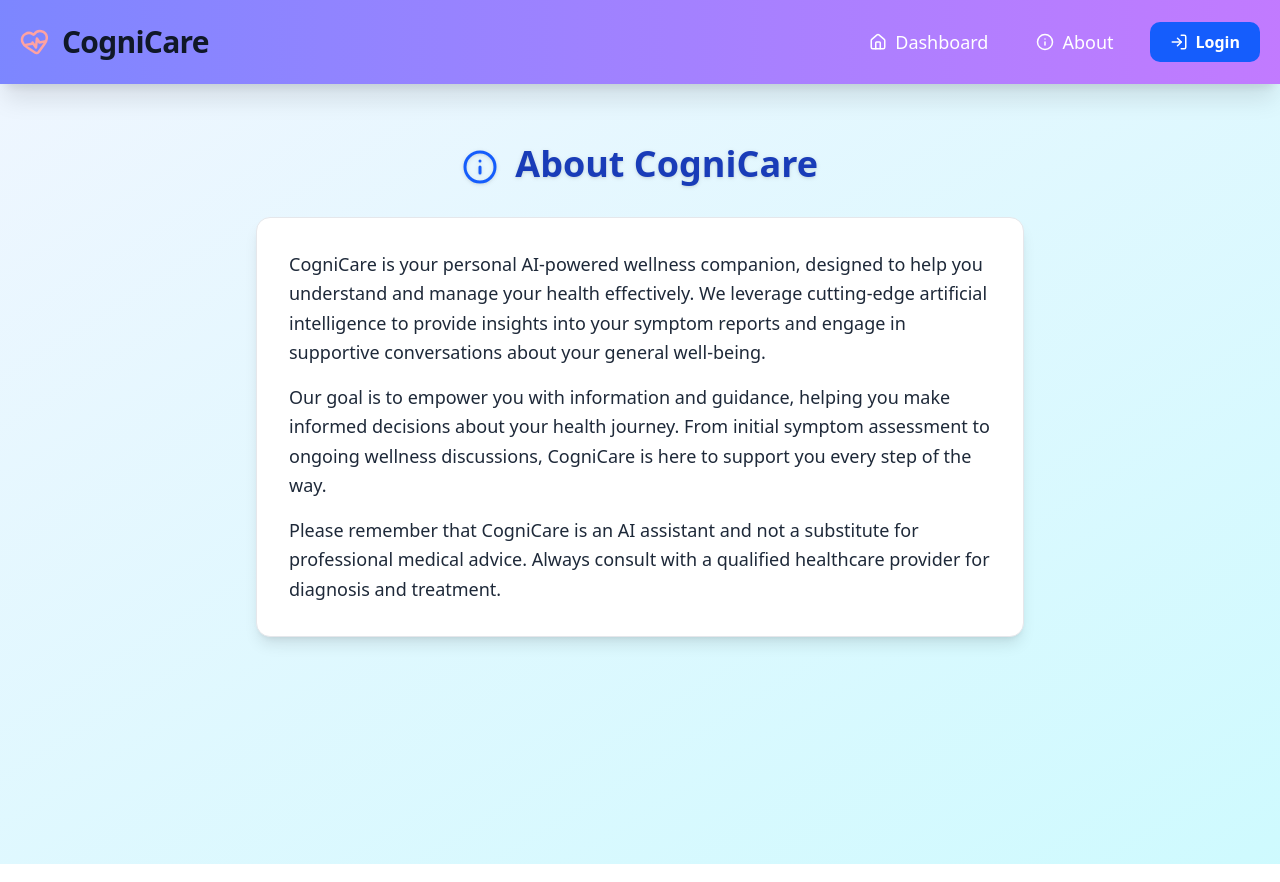
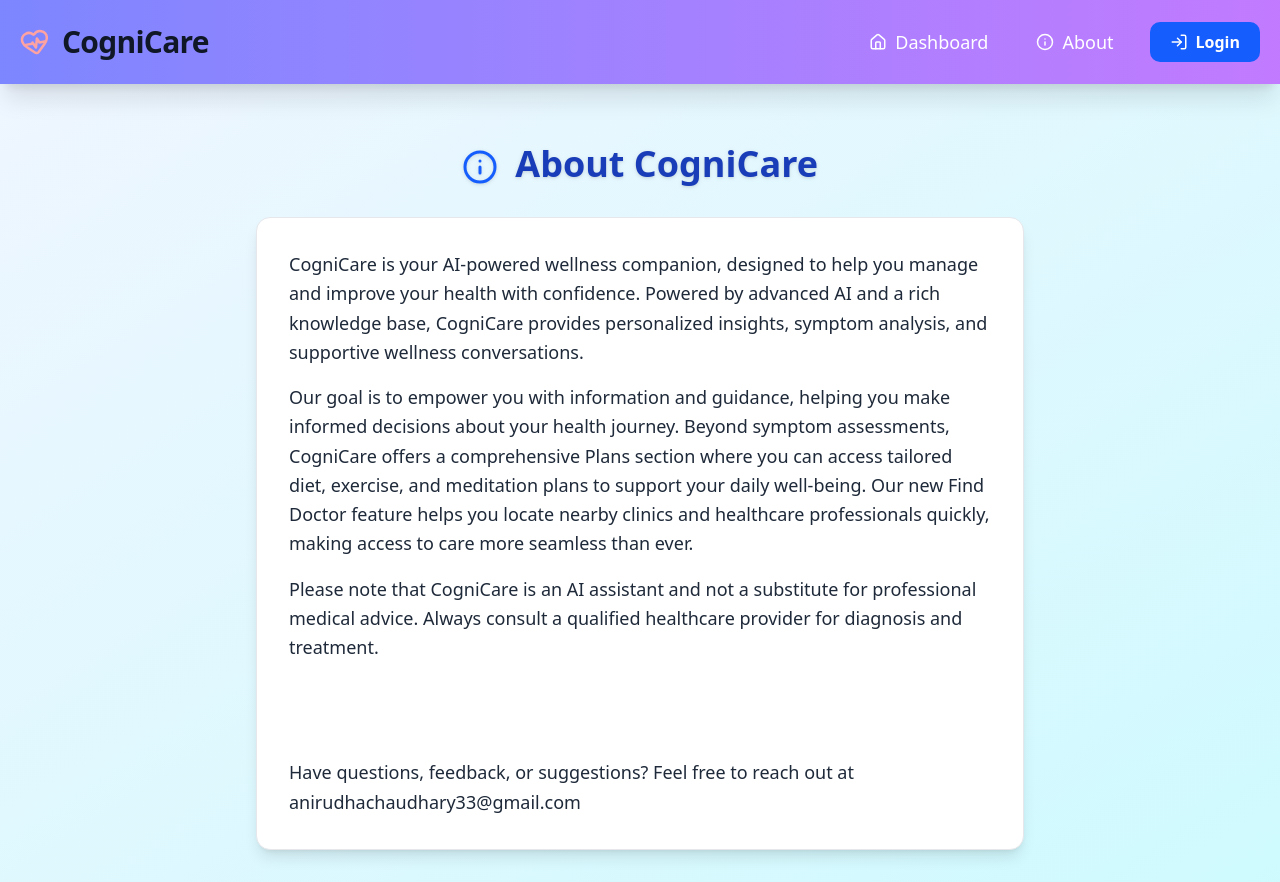
Before and after one commit to Pasta9ins/Cogni_Care, a Next.js app: page /about in a window 1280 px wide. Built offline with nearby package versions, Linux system fonts and the light colour scheme; no server answers.

Commit message:
updated about section

```diff
--- a/src/app/about/page.tsx
+++ b/src/app/about/page.tsx
@@ -10,13 +10,20 @@ export default function AboutPage() {
       </h1>
       <div className="bg-white p-6 md:p-8 rounded-xl shadow-lg border border-gray-200 max-w-3xl mx-auto">
         <p className="text-lg leading-relaxed mb-4">
-          CogniCare is your personal AI-powered wellness companion, designed to help you understand and manage your health effectively. We leverage cutting-edge artificial intelligence to provide insights into your symptom reports and engage in supportive conversations about your general well-being.
+          CogniCare is your AI-powered wellness companion, designed to help you manage and improve your health with confidence. Powered by advanced AI and a rich knowledge base, CogniCare provides personalized insights, symptom analysis, and supportive wellness conversations.
         </p>
         <p className="text-lg leading-relaxed mb-4">
-          Our goal is to empower you with information and guidance, helping you make informed decisions about your health journey. From initial symptom assessment to ongoing wellness discussions, CogniCare is here to support you every step of the way.
+          Our goal is to empower you with information and guidance, helping you make informed decisions about your health journey. Beyond symptom assessments, CogniCare offers a comprehensive Plans section where you can access tailored diet, exercise, and meditation plans to support your daily well-being. Our new Find Doctor feature helps you locate nearby clinics and healthcare professionals quickly, making access to care more seamless than ever.
         </p>
         <p className="text-lg leading-relaxed">
-          Please remember that CogniCare is an AI assistant and not a substitute for professional medical advice. Always consult with a qualified healthcare provider for diagnosis and treatment.
+          Please note that CogniCare is an AI assistant and not a substitute for professional medical advice. Always consult a qualified healthcare provider for diagnosis and treatment.
+        </p>
+        <br></br>
+        <br></br>
+        <br></br>
+        <br></br>
+        <p className="text-lg leading-relaxed">
+        Have questions, feedback, or suggestions? Feel free to reach out at anirudhachaudhary33@gmail.com
         </p>
       </div>
     </div>
```
